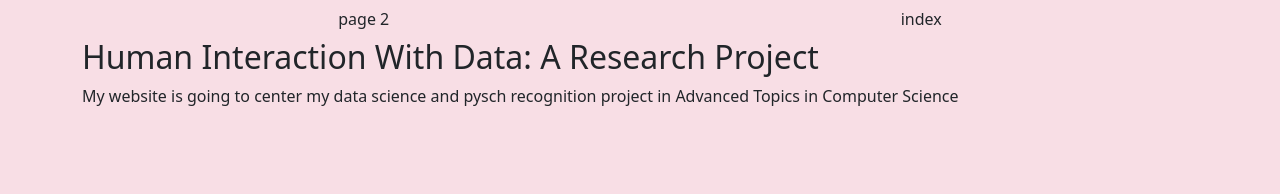
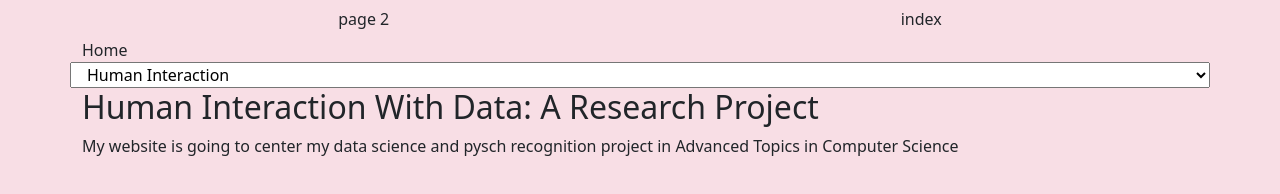
Before and after one commit to kbatist/kbatist.girhub.io, a plain HTML site: page index.html in a window 1280 px wide. Drawn offline with nearby package versions, Linux system fonts and the light colour scheme.

Commit message:
Update index.html

```diff
--- a/index.html
+++ b/index.html
@@ -26,6 +26,11 @@
                     <a href="page2.html" class="btn btn-default"> page 2 </a>
                      <a href="index.html" class="btn btn-default"> index </a>
                </div>
+		     <label for="dog-names">Home</label>
+    <select name="index" id="pages">
+        <option value="rigatoni">Human Interaction</option>
+        <option value="dave">Facial</option>
+    </select>
 
         <h2>
             Human Interaction With Data: A Research Project
```
